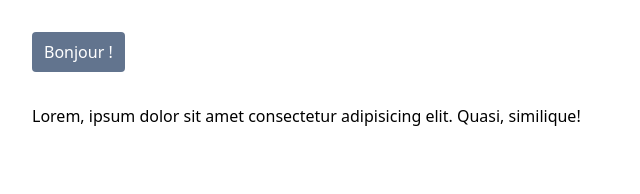
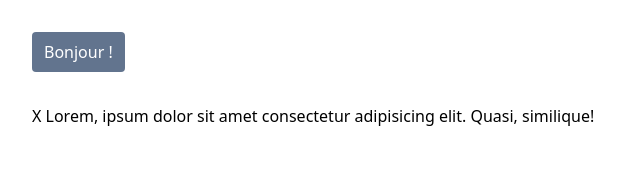
Before and after one commit to pharos-lab/lantern, a Vue app: page / in a window 1280 px wide. Shown: the top 194 px of the page, without its empty margins (0-640 px from the left). Built offline with nearby package versions, Linux system fonts and the light colour scheme.

Commit message:
components: made alert & alertClose primitive

```diff
--- a/src/App.vue
+++ b/src/App.vue
@@ -1,12 +1,14 @@
 <script setup lang="ts">
 import Button from './components/button/Button.vue';
 import Alert from './primitives/alert/Alert.vue'
+import AlertClose from './primitives/alert/AlertClose.vue';
 </script>
 
 <template>
     <div class="p-8 space-y-8">
         <Button class="test ok" nicce="dfdfd">Bonjour !</Button>
         <Alert role="test" :duration="10000">
+            <AlertClose>X</AlertClose>
             Lorem, ipsum dolor sit amet consectetur adipisicing elit. Quasi, similique!
         </Alert>
     </div>
--- /dev/null
+++ b/src/composables/useAlert.ts
@@ -0,0 +1,29 @@
+import { ref, onMounted } from 'vue';
+
+export interface UseAlertProps {
+    duration?: number;
+    onDismiss?: () => void;
+}
+
+export function useAlert(props: UseAlertProps = {}) {
+    const isVisible = ref(true);
+
+    const dismiss = () => {
+        isVisible.value = false;
+        props.onDismiss?.();
+    };
+
+    // Auto-dismiss if duration is set
+    onMounted(() => {
+        if (props.duration && props.duration > 0) {
+            setTimeout(() => {
+                dismiss();
+            }, props.duration);
+        }
+    });
+
+    return {
+        isVisible,
+        dismiss
+    };
+}
--- a/src/primitives/alert/Alert.vue
+++ b/src/primitives/alert/Alert.vue
@@ -11,34 +11,34 @@
 </template>
 
 <script setup lang="ts">
-import { computed, onMounted, provide, ref, type HTMLAttributes } from 'vue';
+import { computed, provide, type HTMLAttributes } from 'vue';
 import type { BasePrimitiveProps } from '../../types';
-import { ALERT_KEY } from '../../utils/keys'
+import type { AlertContext } from '../../types/components'
+import { ALERT_KEY } from '../../utils/keys';
+import { useAlert } from '../../composables/useAlert'
 
 interface AlertPrimitiveProps extends BasePrimitiveProps {
-    role?: HTMLAttributes['role']
-    duration?: number
+    role?: HTMLAttributes['role'];
+    duration?: number;
 }
 
-const props = defineProps<AlertPrimitiveProps>()
+const props = defineProps<AlertPrimitiveProps>();
 
-const isVisible = ref(true)
+const emit = defineEmits<{
+    dismiss: []
+}>();
+
+const { isVisible, dismiss: dismissAlert } = useAlert({
+    duration: props.duration,
+    onDismiss: () => emit('dismiss')
+});
 
 const state = computed(() => {
-    return isVisible.value ? 'open' : 'closed'
-})
+    return isVisible.value ? 'open' : 'closed';
+});
 
-const setVisible = (value: boolean) => {
-    isVisible.value = value
-}
-
-provide(ALERT_KEY, { isVisible, setVisible })
-
-onMounted(() => {
-    if (props.duration) {
-        setTimeout(() => {
-            isVisible.value = false
-        }, props.duration)
-    }
-})
+provide<AlertContext>(ALERT_KEY, {
+    isVisible,
+    dismiss: dismissAlert
+});
 </script>
--- a/src/primitives/alert/AlertClose.vue
+++ b/src/primitives/alert/AlertClose.vue
@@ -1,7 +1,18 @@
+<script setup lang="ts">
+import { inject } from 'vue';
+import Button from '../button/Button.vue';
+import { ALERT_KEY } from '../../utils/keys';
+import type { AlertContext } from '../../types/components';
+
+const alert = inject<AlertContext>(ALERT_KEY);
+</script>
+
 <template>
-    <Button>X</Button>
+    <Button
+        type="button"
+        @click="alert?.dismiss()"
+        aria-label="Close alert"
+    >
+        <slot>×</slot>
+    </Button>
 </template>
-
-<script setup lang="ts">
-import Button from '../../components/button/Button.vue';
-</script>
--- /dev/null
+++ b/src/primitives/alert/index.ts
@@ -0,0 +1,4 @@
+export { default as Alert } from './Alert.vue';
+export { default as AlertClose } from './AlertClose.vue';
+export { useAlert } from '../../composables/useAlert';
+export type { UseAlertProps } from '../../composables/useAlert';
--- /dev/null
+++ b/src/types/components.ts
@@ -0,0 +1,6 @@
+import type { Ref } from 'vue';
+
+export interface AlertContext {
+    isVisible: Ref<boolean>;
+    dismiss: () => void;
+}
```
